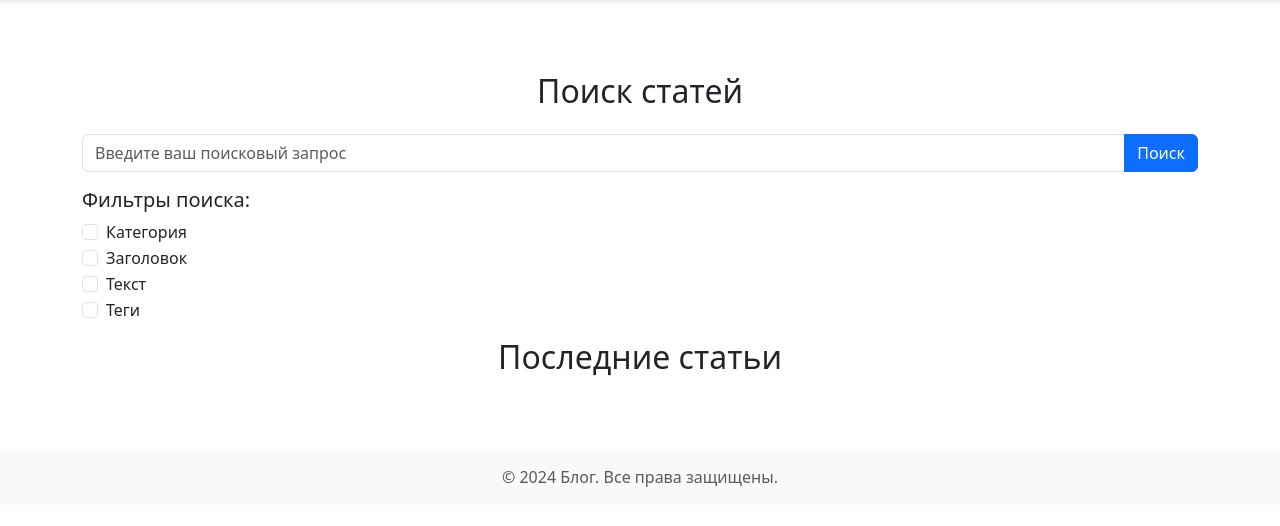
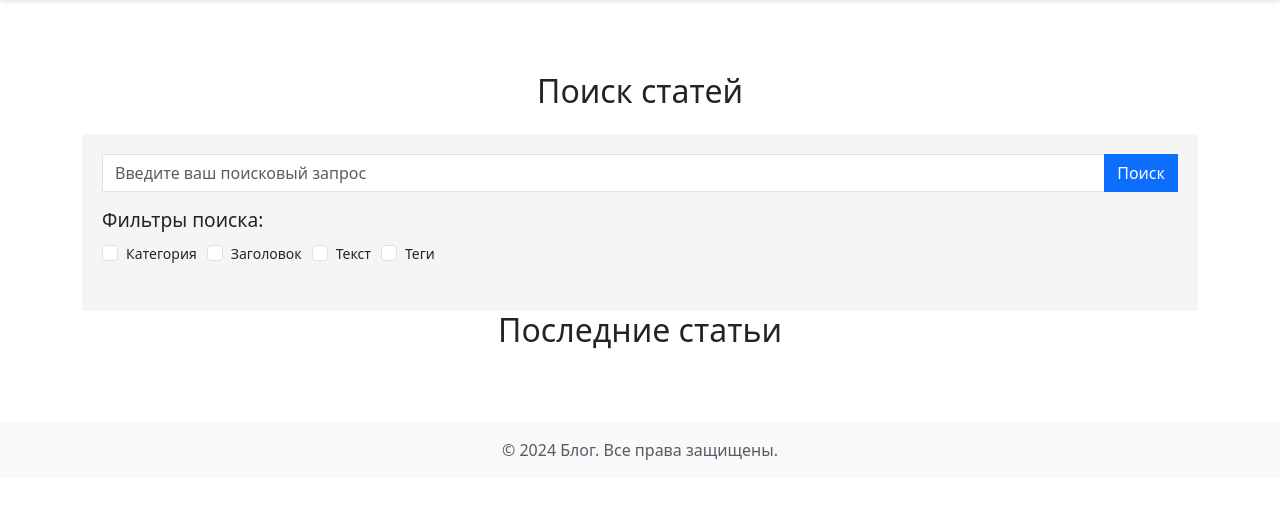
Before and after one commit to flesher-dizainer/Django, a Django app: page /posts/ in a window 1280 px wide. Shown: the part 62-588 px from the top of the page. Run offline with Django 5.2, Linux system fonts and the light colour scheme; data that the repository does not hold is empty.

```diff
--- a/python_blog/views.py
+++ b/python_blog/views.py
@@ -14,11 +14,6 @@ def about(request):
         "text": "Страница с информацией о нас",
     }
     return render(request, 'about.html', context)
-
-
-from django.db.models import Q
-
-from django.db.models import Q
 
 
 def catalog_posts(request):
--- a/static/CSS/main.css
+++ b/static/CSS/main.css
@@ -5,6 +5,61 @@
     --bg-light: #f8f9fa;
     --text-dark: #2c3e50;
     --text-light: #95a5a6;
+}
+/* форма поиска */
+/* Стили для формы поиска */
+
+.search-form {
+  padding: 20px;
+  background-color: #f5f5f5;
+}
+
+/* Группа ввода с кнопкой */
+.input-group {
+  width: 100%;
+}
+
+.form-control {
+  width: calc(100% - 100px);
+  border-radius: 0;
+}
+
+.btn-primary {
+  border-radius: 0;
+}
+
+/* Контейнер для чекбоксов */
+.form-check-container {
+  margin-top: 1rem;
+}
+
+/* Заголовок для чекбоксов */
+h5 {
+  font-size: 1.2rem;
+  margin-bottom: 10px;
+}
+
+/* Список чекбоксов */
+.list-unstyled {
+  display: flex;
+  flex-wrap: wrap;
+  list-style-type: none;
+  padding: 0;
+}
+
+/* Чекбоксы */
+.form-check {
+  margin-right: 10px;
+  margin-bottom: 10px;
+}
+
+.form-check-input {
+  margin-right: 5px;
+}
+
+/* Метки для чекбоксов */
+.form-check-label {
+  font-size: 14px;
 }
 
 /* Навигация */
```
